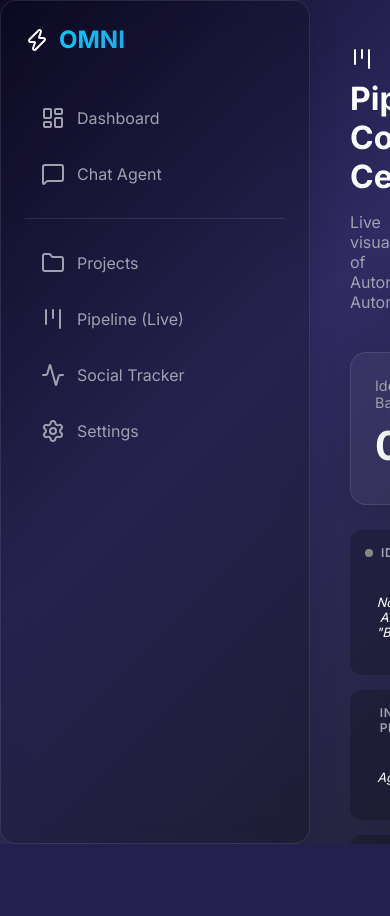
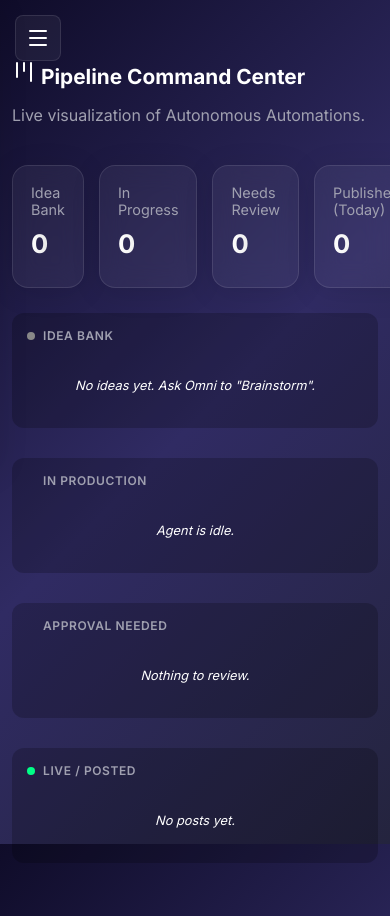
Before and after one commit to dannyyycodes/Omni-Agent, a Python web app: template templates/pipeline.html in a window 390 px wide. Before the commit the page ends 844 px from the top, so only its background shows below. Run offline with Jinja, Linux system fonts and the light colour scheme; the template is opened without the code that fills it, so the values that code supplies are empty.

Commit message:
feat: Add mobile responsive design (Zenfone 10 optimized)

```diff
--- a/static/css/style.css
+++ b/static/css/style.css
@@ -70,7 +70,8 @@ body {
     gap: 12px;
 }
 
-.nav-item:hover, .nav-item.active {
+.nav-item:hover,
+.nav-item.active {
     background: rgba(255, 255, 255, 0.1);
     color: var(--text-primary);
     transform: translateX(5px);
@@ -139,7 +140,8 @@ body {
 .chat-container {
     display: flex;
     flex-direction: column;
-    height: calc(100vh - 80px); /* Adjust based on padding */
+    height: calc(100vh - 80px);
+    /* Adjust based on padding */
 }
 
 .chat-messages {
@@ -240,3 +242,156 @@ body {
     transform: translateY(-2px);
     box-shadow: 0 6px 20px rgba(0, 210, 255, 0.4);
 }
+
+/* ============================================
+   MOBILE RESPONSIVE (Asus Zenfone 10 / 5.9")
+   ============================================ */
+
+/* Hamburger Menu Toggle (hidden by default) */
+.mobile-menu-toggle {
+    display: none;
+    background: transparent;
+    border: none;
+    color: var(--text-primary);
+    font-size: 1.5rem;
+    cursor: pointer;
+    padding: 10px;
+}
+
+/* Medium screens (tablets) */
+@media (max-width: 1024px) {
+    .stats-grid {
+        grid-template-columns: repeat(2, 1fr);
+    }
+}
+
+/* Small screens (phones like Zenfone 10) */
+@media (max-width: 768px) {
+    .layout {
+        flex-direction: column;
+    }
+
+    .sidebar {
+        width: 100%;
+        height: auto;
+        padding: 15px;
+        border-right: none;
+        border-bottom: 1px solid var(--glass-border);
+        position: fixed;
+        top: 0;
+        left: 0;
+        z-index: 1000;
+        transform: translateX(-100%);
+        transition: transform 0.3s ease;
+    }
+
+    .sidebar.open {
+        transform: translateX(0);
+    }
+
+    .mobile-menu-toggle {
+        display: flex;
+        position: fixed;
+        top: 15px;
+        left: 15px;
+        z-index: 1001;
+        background: var(--glass-bg);
+        border-radius: 8px;
+        border: 1px solid var(--glass-border);
+    }
+
+    .main-content {
+        padding: 70px 20px 20px 20px;
+        /* Top padding for menu button */
+        min-height: 100vh;
+    }
+
+    .header h1 {
+        font-size: 1.5rem;
+    }
+
+    .stats-grid {
+        grid-template-columns: 1fr;
+        gap: 15px;
+    }
+
+    .stat-card {
+        padding: 18px;
+    }
+
+    .stat-value {
+        font-size: 2rem;
+    }
+
+    /* Chat adjustments */
+    .chat-container {
+        height: calc(100vh - 70px);
+    }
+
+    .chat-input-area {
+        padding: 12px;
+        gap: 10px;
+    }
+
+    .chat-input {
+        padding: 12px;
+        font-size: 16px;
+        /* Prevent zoom on iOS */
+    }
+
+    .send-btn {
+        width: 44px;
+        height: 44px;
+    }
+
+    .message {
+        max-width: 90%;
+        padding: 12px 16px;
+    }
+
+    /* Pipeline board stacks vertically */
+    .pipeline-board {
+        grid-template-columns: 1fr !important;
+        height: auto !important;
+    }
+
+    .pipeline-col {
+        margin-bottom: 15px;
+    }
+}
+
+/* Extra small screens */
+@media (max-width: 400px) {
+    .main-content {
+        padding: 60px 12px 12px 12px;
+    }
+
+    .header h1 {
+        font-size: 1.3rem;
+    }
+
+    .stat-value {
+        font-size: 1.6rem;
+    }
+
+    .btn {
+        padding: 10px 16px;
+        font-size: 0.9rem;
+    }
+}
+
+/* Overlay when sidebar is open */
+.sidebar-overlay {
+    display: none;
+    position: fixed;
+    top: 0;
+    left: 0;
+    width: 100%;
+    height: 100%;
+    background: rgba(0, 0, 0, 0.5);
+    z-index: 999;
+}
+
+.sidebar-overlay.active {
+    display: block;
+}
--- a/templates/base.html
+++ b/templates/base.html
@@ -13,6 +13,12 @@
 
 <body>
     <div class="layout">
+        <!-- Mobile Menu Toggle -->
+        <button class="mobile-menu-toggle" onclick="toggleSidebar()">
+            <i data-lucide="menu"></i>
+        </button>
+        <div class="sidebar-overlay" onclick="toggleSidebar()"></div>
+
         <aside class="sidebar glass-panel">
             <div class="logo">
                 <i data-lucide="zap"></i> OMNI
```
